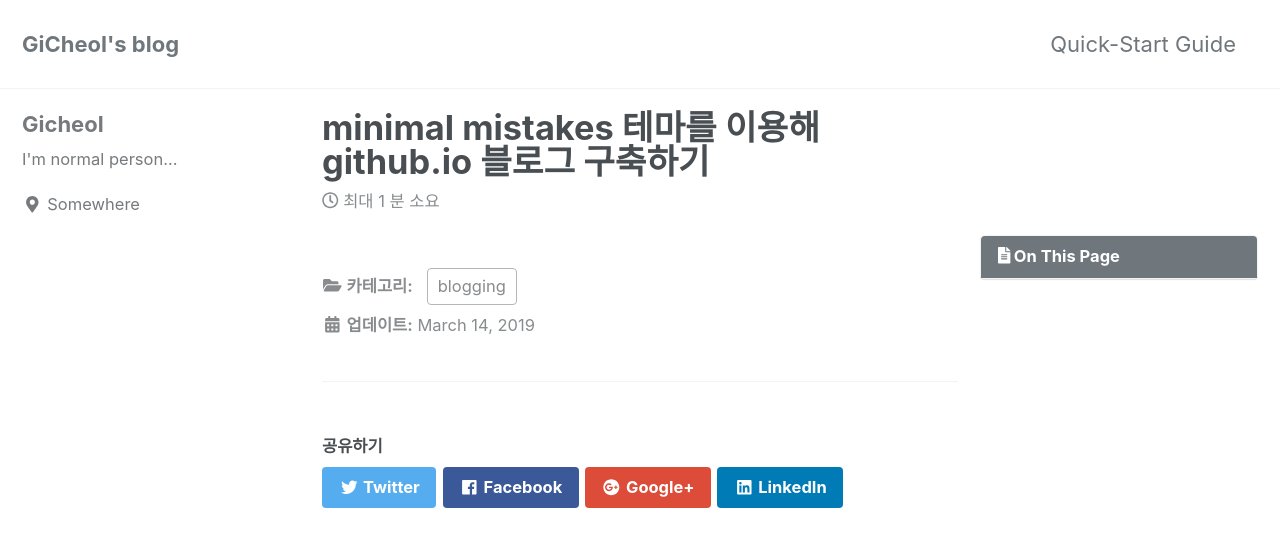
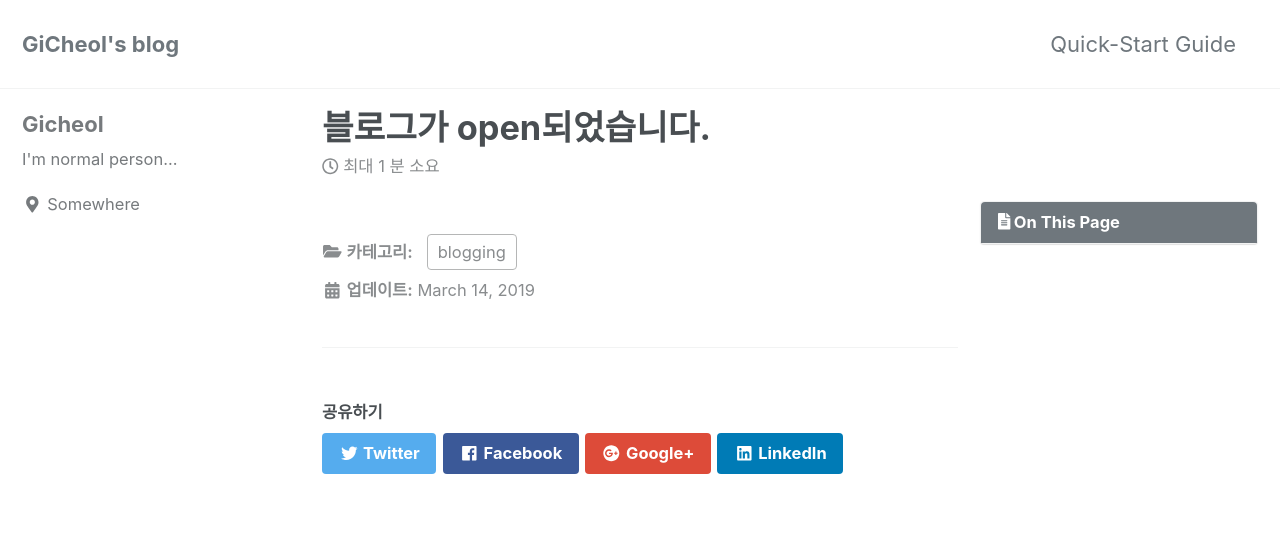
Before and after one commit to JEss6/JEss6.github.io, a Jekyll site: the page built from _posts/2019-03-13-test.md, in a window 1280 px wide and 900 px high. Shown: the top 547 px of the window. Built offline with Jekyll 4.4.1, drawn with Linux system fonts in a browser that asks for light colours; cached includes are drawn as plain includes.

Commit message:
Update 2019-03-13-test.md

```diff
--- a/_posts/2019-03-13-test.md
+++ b/_posts/2019-03-13-test.md
@@ -1,7 +1,7 @@
 ---
 published: true
 layout: single
-title: "minimal mistakes 테마를 이용해 github.io 블로그 구축하기"
+title: "블로그가 open되었습니다."
 categories:
   - blogging
 last_modified_at: 2019-03-14T13:00:00+09:00
```
